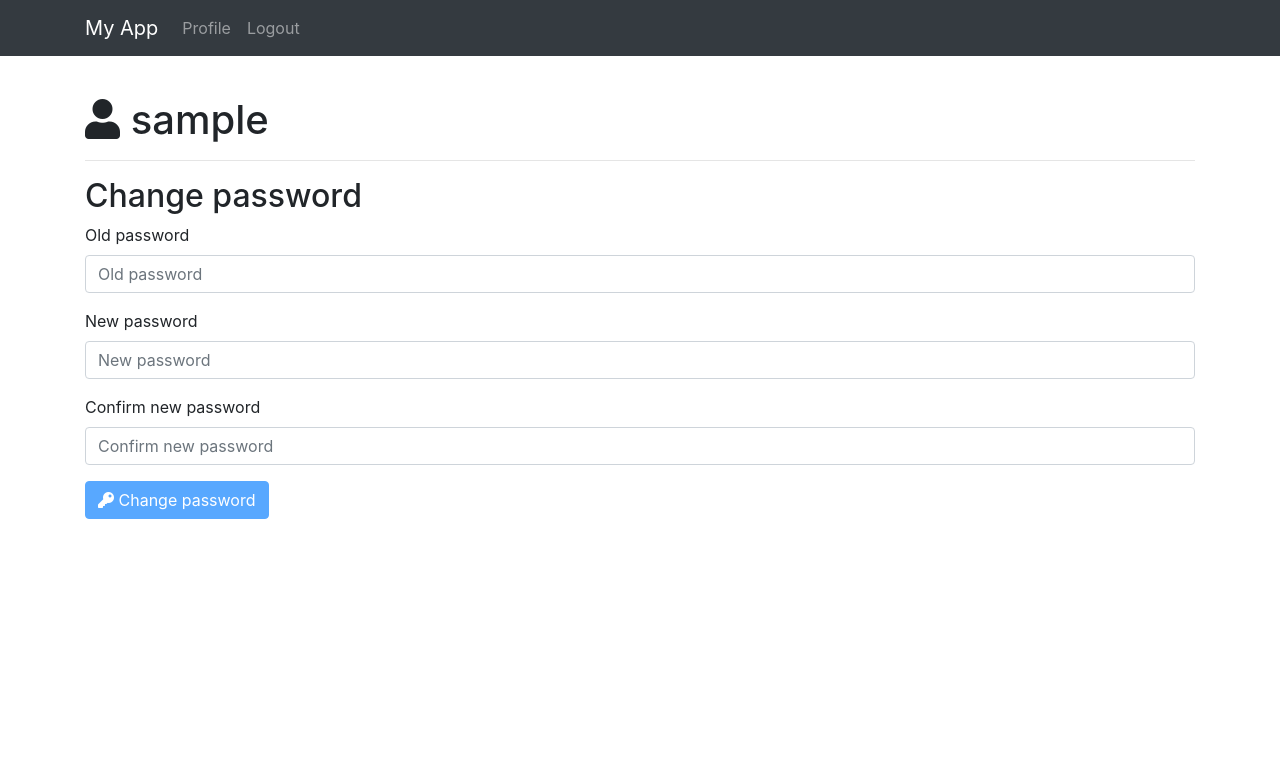
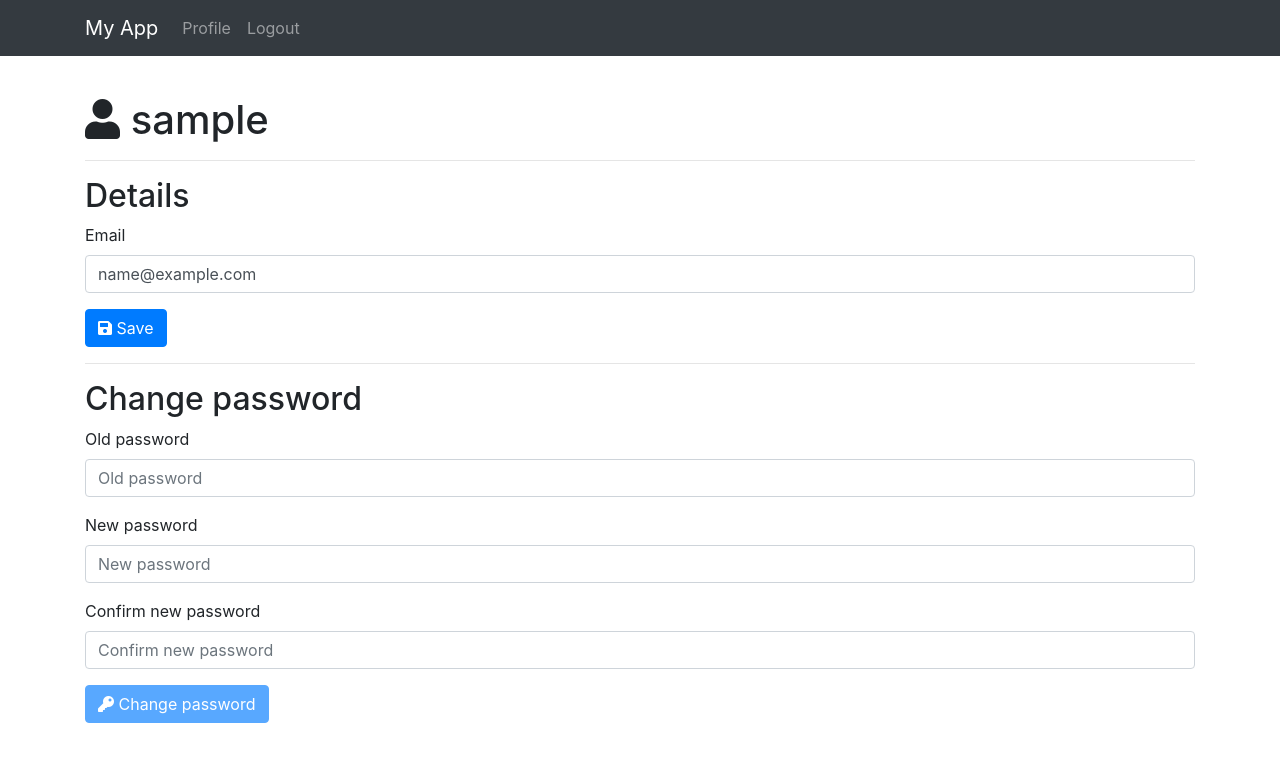
Before and after one commit to leonixyz/angloop, an Angular app: page /profile in a window 1280 px wide. Shown: the top 762 px of the page. Built offline with nearby package versions, Linux system fonts and the light colour scheme; sample sign-in values are in the browser's storage.

Commit message:
implement update profile feature

```diff
--- a/client/src/app/authentication/interceptors/loopback.interceptor.ts
+++ b/client/src/app/authentication/interceptors/loopback.interceptor.ts
@@ -15,7 +15,7 @@ export class LoopbackInterceptor implements HttpInterceptor {
   ) { }
 
   intercept(req: HttpRequest<any>, next: HttpHandler): Observable<HttpEvent<any>> {
-    if (this.authn.getFromPersistency()) {
+    if (this.authn.getFromPersistency() && this.authn.isLoggedIn()) {
       if (req.url.startsWith(env.API)) {
         const token = this.authn.getFromPersistency().token;
         req = req.clone({
--- a/client/src/app/authentication/services/authentication.service.ts
+++ b/client/src/app/authentication/services/authentication.service.ts
@@ -37,12 +37,17 @@ export class AuthenticationService {
             user.expiration = expiration;
             // clear password - we don't want to cache it
             user.password = null;
-            // save
+            // attach token
             user.token = resp.id;
             // get additional data
-            const cachedUser = await this.http.get<User>(`${env.API}/Users/${resp.userId}?access_token=${user.token}`).toPromise();
-            user.id = cachedUser.id;
-            user.email = cachedUser.email;
+            this.http.get<User>(`${env.API}/Users/${resp.userId}?access_token=${user.token}`)
+              .subscribe(
+                cachedUser => {
+                  user.id = cachedUser.id;
+                  user.email = cachedUser.email;
+                  this.writePersistent(user);
+                }
+              )
 
             this.writePersistent(user);
 
@@ -72,6 +77,12 @@ export class AuthenticationService {
         'newPassword': newPassword
       }
     );
+  }
+
+  public updateProfile(user: User) {
+    delete user.expiration;
+    delete user.token;
+    return this.http.patch(`${env.API}/Users/${user.id}`, user);
   }
 
   public writePersistent(user: User) {
--- a/client/src/app/profile-page/change-password/change-password.component.html
+++ b/client/src/app/profile-page/change-password/change-password.component.html
@@ -12,10 +12,12 @@
     <label for="oldPassword">Confirm new password</label>
     <input type="password" class="form-control" [(ngModel)]="newPasswordConfirm" name="newPasswordConfirm" id="newPasswordConfirm" placeholder="Confirm new password">
   </div>
+  <div class="form-group">
     <button (click)="changePassword()" class="btn btn-primary" [disabled]="!oldPassword || !newPassword || newPassword !== newPasswordConfirm ">
       <i class="fa fa-key"></i> Change password
     </button>
     &nbsp;
     <span class="badge badge-danger" *ngIf="error">{{ error.message }}</span>
     <span class="badge badge-success" *ngIf="success">Password changed</span>
+  </div>
 </form>
--- a/client/src/app/profile-page/profile-page.component.html
+++ b/client/src/app/profile-page/profile-page.component.html
@@ -3,6 +3,22 @@
     <div class="col">
       <h1><i class="fa fa-user"></i> {{ user.username }}</h1>
       <hr>
+      <h2>Details</h2>
+      <form>
+        <div class="form-group">
+          <label for="email">Email</label>
+          <input type="email" [(ngModel)]="user.email" placeholder="Email" name="email" id="email" class="form-control">
+        </div>
+        <div class="form-group">
+          <button (click)="updateProfile()" class="btn btn-primary">
+            <i class="fa fa-save"></i> Save
+          </button>
+          &nbsp;
+          <span class="badge badge-success" *ngIf="saved">Saved</span>
+          <span class="badge badge-success" *ngIf="error">{{ error.message }}</span>
+        </div>
+      </form>
+      <hr>
       <app-change-password></app-change-password>
     </div>
   </div>
--- a/client/src/app/profile-page/profile-page.component.ts
+++ b/client/src/app/profile-page/profile-page.component.ts
@@ -11,6 +11,8 @@ import { AuthenticationService } from '../authentication/services/authentication
 export class ProfilePageComponent implements OnInit {
 
   public user: User;
+  public error: any;
+  public saved: boolean;
 
   constructor(
     private authn: AuthenticationService
@@ -20,4 +22,16 @@ export class ProfilePageComponent implements OnInit {
     this.user = this.authn.getFromPersistency();
   }
 
+  updateProfile() {
+    this.error = null;
+    this.saved = false;
+    this.authn.writePersistent(this.user);
+
+    this.authn.updateProfile(this.user)
+      .subscribe(
+        _ => this.saved = true,
+        err => this.error = err.error
+      );
+  }
+
 }
```
Lines whose indentation alone changed are shown as unchanged.
